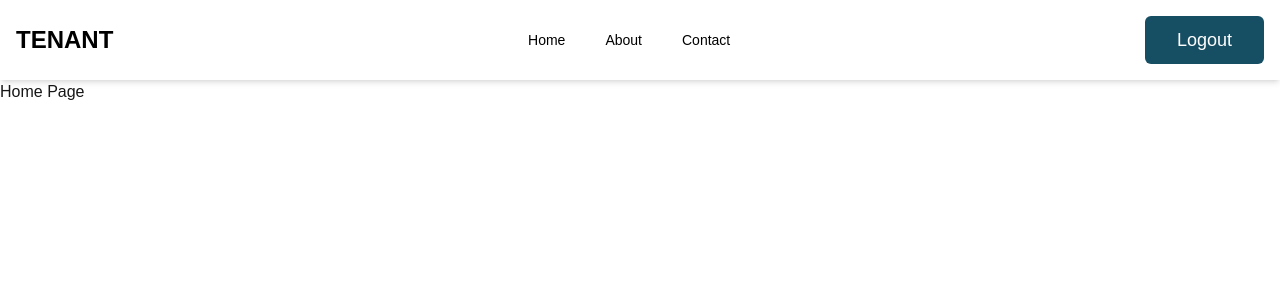
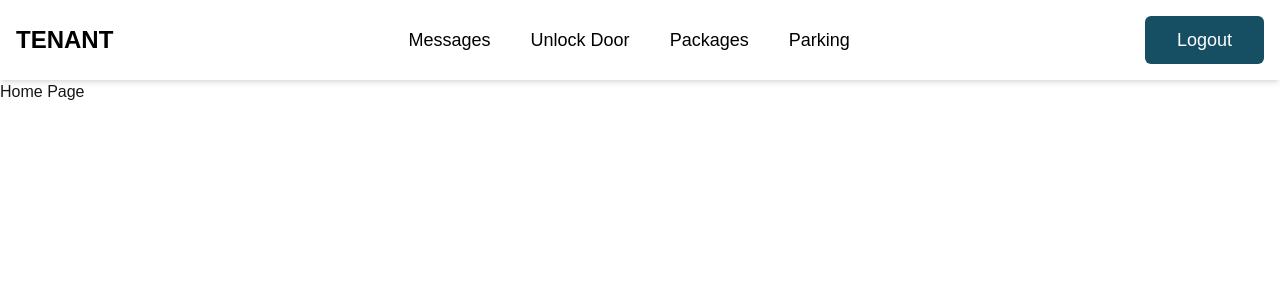
Before and after one commit to TheDThompsonDev/tenant-app, a Next.js app: page / in a window 1280 px wide. Shown: the top 300 px of the page. Built offline with nearby package versions, Linux system fonts and the light colour scheme.

Commit message:
chore: Adjust content, size, and dummy links for Navbar (AP-169)

```diff
--- a/src/app/components/Navbar.tsx
+++ b/src/app/components/Navbar.tsx
@@ -8,13 +8,16 @@ export default function Navbar() {
     <nav>
       <ul className='flex space-x-4'>
         <Link href='/' className={linkClasses}>
-          <p className='hidden md:block'>Home</p>
+          <p className='hidden md:block text-lg'>Messages</p>
         </Link>
-        <Link href='/about' className={linkClasses}>
-          <p className='hidden md:block'>About</p>
+        <Link href='/' className={linkClasses}>
+          <p className='hidden md:block text-lg'>Unlock Door</p>
         </Link>
-        <Link href='/contact' className={linkClasses}>
-          <p className='hidden md:block'>Contact</p>
+        <Link href='/' className={linkClasses}>
+          <p className='hidden md:block text-lg'>Packages</p>
+        </Link>
+        <Link href='/' className={linkClasses}>
+          <p className='hidden md:block text-lg'>Parking</p>
         </Link>
       </ul>
     </nav>
```
